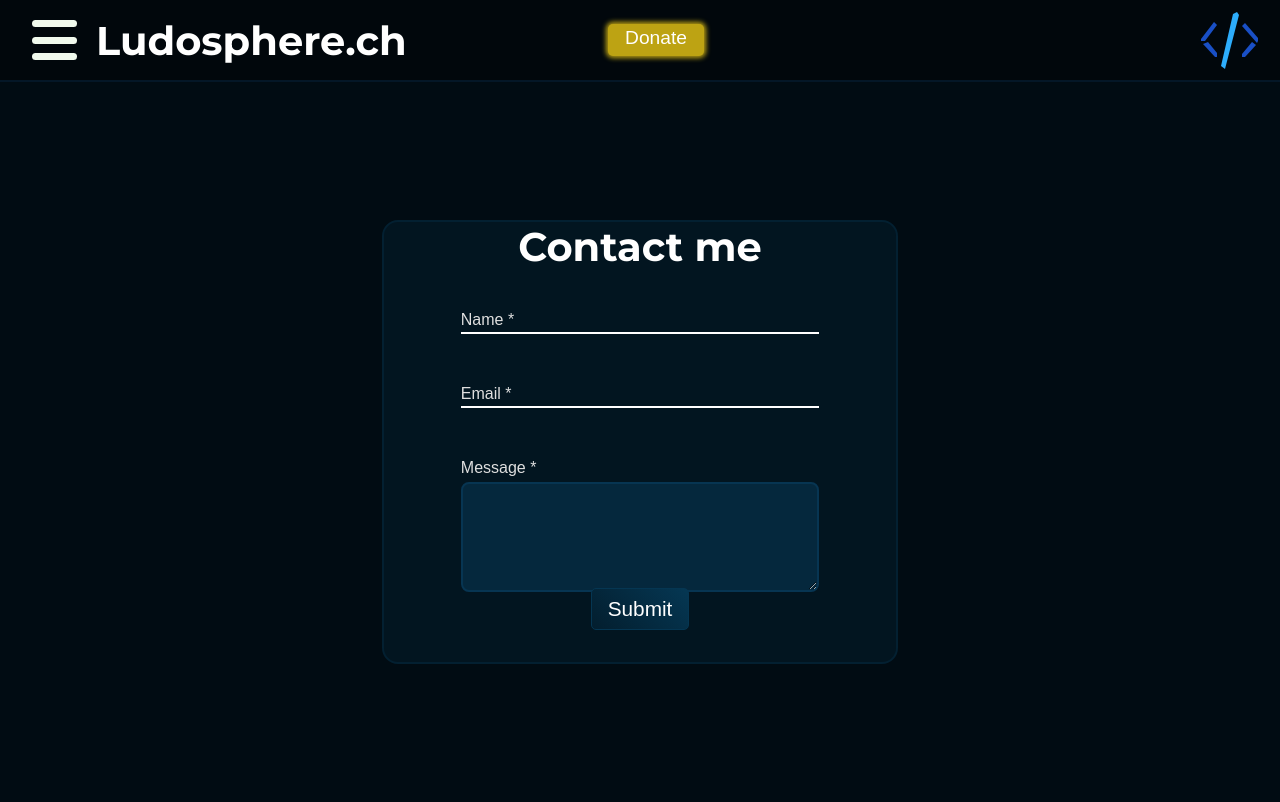
After one commit to Glicydev/ludosphere, a PHP site: page /contact.php in a window 1280 px wide. The commit adds this page. Run offline with PHP 8.4, Linux system fonts and the light colour scheme.

Commit message:
contact form
contact form

```diff
--- /dev/null
+++ b/contact.php
@@ -0,0 +1,39 @@
+<?php
+require_once './elements.php'
+?>
+<!DOCTYPE html>
+<html lang="en">
+
+<head>
+    <meta charset="UTF-8">
+    <meta name="viewport" content="width=device-width, initial-scale=1.0">
+    <title>Document</title>
+    <link rel="stylesheet" href="./css/base.css">
+    <link rel="stylesheet" href="./css/contact.css">
+    <script src="./js/script.js" defer></script>
+    <script src="./js/contact.js" defer></script>
+    </head>
+
+<body>
+    <?= placeBase() ?>
+    <main>
+        <form method="POST">
+            <h1>Contact me</h1>
+            <div class="inputGrp">
+                <label for="name">Name *</label>
+                <input type="text" name="name">
+            </div>
+            <div class="inputGrp">
+                <label for="email">Email *</label>
+                <input type="email" name="name">
+            </div>
+            <div class="messageGrp">
+                <label for="message">Message *</label>
+                <textarea type="text" name="message"></textarea>
+            </div>
+            <input type="submit" value="Submit">
+        </form>
+    </main>
+</body>
+
+</html>
--- a/css/base.css
+++ b/css/base.css
@@ -6,6 +6,7 @@
     padding: 0;
     color: white;
     overflow-x: hidden;
+    font-family: Arial, Helvetica, sans-serif;
 }
 
 body {
@@ -233,6 +234,10 @@ aside {
     text-decoration: underline;
 }
 
+#titlePage {
+    cursor: pointer;
+}
+
 @media only screen and (max-width: 1300px) {
     aside {
         width: 50vw;
--- /dev/null
+++ b/css/contact.css
@@ -0,0 +1,111 @@
+body {
+    overflow: hidden;
+}
+
+main {
+    display: grid;
+    place-items: center;
+    height: 50vh;
+    width: 100vw;
+}
+
+form {
+    position: relative;
+    background-color: #021520;
+    height: 55vh;
+    width: 25vw;
+    display: flex;
+    flex-direction: column;
+    align-items: center;
+    border-radius: 1rem;
+    border: 2px solid #032031;
+}
+
+form h1 {
+    margin: 0;
+    margin-bottom: 5vh;
+}
+
+.inputGrp {
+    border-bottom: 2px solid white;
+    margin-bottom: 10%;
+    height: 1.3rem;
+    width: 70%;
+    overflow: hidden;
+    cursor: text;
+    transition: all 0.3s;
+}
+
+.messageGrp {
+    width: 70%;
+    display: flex;
+    flex-direction: column;
+}
+
+textarea {
+    background-color: #05283d;
+    outline: none;
+    border: none;
+    padding: 5px 5px;
+    height: 12vh;
+    border: 2px solid #073552;
+    border-radius: 8px;
+    margin-top: 5px;
+}
+
+form input {
+    background-color: transparent;
+    border: none;
+    width: 100%;
+    box-sizing: border-box;
+}
+
+form input:focus {
+    border: none;
+    outline: none;
+}
+
+label {
+    color: rgb(223, 223, 223);
+}
+
+input[type="submit"] {
+    background: linear-gradient(45deg, rgb(3, 30, 46) 0%, rgb(5, 55, 83) 100%);
+    width: auto;
+    padding: 8px 1rem;
+    font-size: 1.3rem;
+    border-radius: 5px;
+    cursor: pointer;
+    position: absolute;
+    bottom: 2rem;
+    transition: all 0.2s;
+    border: 1px solid #053652
+}
+
+input[type="submit"]:hover {
+    box-shadow: rgb(5, 55, 83) 0 0 20px 0;
+}
+
+@media only screen and (max-width: 1300px) {
+    form {
+        width: 40vw;
+    }
+}
+
+@media only screen and (max-width: 1000px) {
+    form {
+        width: 50vw;
+    }
+}
+
+@media only screen and (max-width: 700px) {
+    form {
+        width: 70vw;
+    }
+}
+
+@media only screen and (max-width: 500px) {
+    form {
+        width: 90vw;
+    }
+}
--- /dev/null
+++ b/elements.php
@@ -0,0 +1,26 @@
+<?php
+/**
+ * Place la base de la page web
+ *
+ * @return void
+ */
+function placeBase()
+{
+?>
+    <header>
+        <label class="bar" for="check">
+            <input type="checkbox" id="check" onclick="handleBurgerMenu()">
+            <span class="top"></span>
+            <span class="middle"></span>
+            <span class="bottom"></span>
+        </label>
+        <h1 id="titlePage" onclick='window.location.href = "./index.php"'>Ludosphere.ch</h1>
+        <a href="https://donate.stripe.com/9AQaHLb5xfbB9nGbII" class="donate" target="_blank">Donate</a>
+        <img src="./img/logoExample.png" alt="logo">
+    </header>
+    <aside>
+        <div id="contact" onclick='window.location.href = "./contact.php"'>Contact me</div>
+    </aside>
+<?php
+}
+?>
--- /dev/null
+++ b/js/contact.js
@@ -0,0 +1,22 @@
+const inputs = document.querySelectorAll(".inputGrp")
+
+function bigInput(inputGroup) {
+    const inputInside = inputGroup.querySelector(".inputGrp input");
+
+    if (inputInside) {
+        inputGroup.style.height = "2.5rem"
+        inputInside.focus()
+    }
+}
+
+function handleInput(inputGroup) {
+    const inputInside = inputGroup.querySelector("input")
+    if(!inputInside.value)
+        inputGroup.style.height = "1.3rem"
+}
+
+inputs.forEach(inputGroup => {
+    const inputInside = inputGroup.querySelector("input")
+    inputGroup.addEventListener("click", () => bigInput(inputGroup))
+    inputInside.addEventListener("blur", () => handleInput(inputGroup))
+});
--- a/js/script.js
+++ b/js/script.js
@@ -5,7 +5,6 @@ const button = document.getElementById("goToTop")
 const burgerButton = document.querySelector(".bar")
 const burgerMenu = document.querySelector("aside")
 const burgerMenuSize = burgerMenu.offsetWidth
-console.log(burgerMenuSize)
 let burgerMenuOpened = false;
 
 footerText.innerHTML = `&copy; 2024-${year} Ludoit. All rights reserved.`
```
Also changed, not shown: index.php (renamed from index.html, +5 -15 lines).
